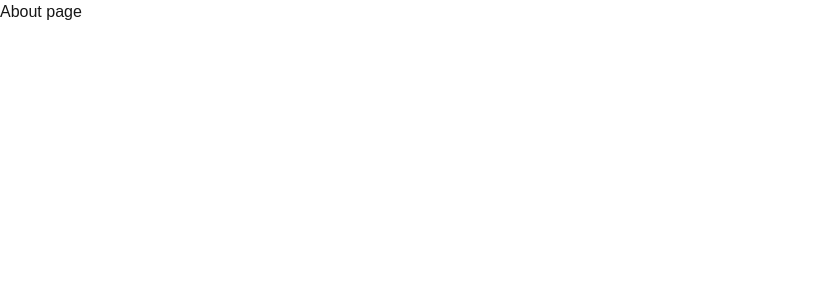
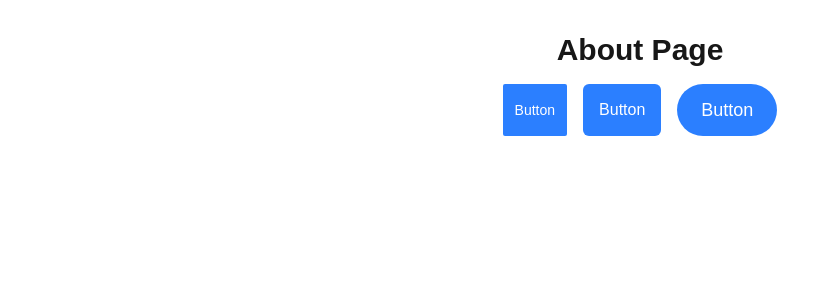
Before and after one commit to Deremas/alx-project-0x02-setup, a Next.js app in the folder alx-project-0x02/: page /about in a window 1280 px wide. Shown: the top 300 px of the page, without its empty margins (0-840 px from the left). Built offline with nearby package versions, Linux system fonts and the light colour scheme.

Commit message:
button component added

```diff
--- /dev/null
+++ b/alx-project-0x02/components/common/Button.tsx
@@ -0,0 +1,23 @@
+import { ButtonProps } from "@/interfaces";
+import React from "react";
+
+const Button: React.FC<ButtonProps> = ({
+  size = "medium",
+  shape = "rounded-md",
+}) => {
+  const sizeClasses = {
+    small: "px-3 text-sm",
+    medium: "px-4 py-2 text-md",
+    large: "px-6 py-3 text-lg",
+  };
+
+  return (
+    <button
+      className={`bg-blue-500 text-white ${sizeClasses[size]} ${shape} hover:bg-blue-600 transition`}
+    >
+      Button
+    </button>
+  );
+};
+
+export default Button;
--- a/alx-project-0x02/components/layout/Header.tsx
+++ b/alx-project-0x02/components/layout/Header.tsx
@@ -4,12 +4,19 @@ type Props = {};
 const Header = (props: Props) => {
   return (
     <>
-    <nav>
+      <nav>
         <ul>
-            <li><Link href="/home">Home</Link></li>
-            <li><Link href="/about">About</Link></li>
+          <li>
+            <Link href="/home">Home</Link>
+          </li>
+          <li>
+            <Link href="/about">About</Link>
+          </li>
+          <li>
+            <Link href="/posts">Posts</Link>
+          </li>
         </ul>
-    </nav>
+      </nav>
       <h1>Header</h1>
     </>
   );
--- a/alx-project-0x02/interfaces/index.ts
+++ b/alx-project-0x02/interfaces/index.ts
@@ -13,3 +13,7 @@ export interface Post {
   title: string;
   content: string;
 }
+export interface ButtonProps {
+  size?: "small" | "medium" | "large";
+  shape?: "rounded-sm" | "rounded-md" | "rounded-full";
+}
--- a/alx-project-0x02/pages/about.tsx
+++ b/alx-project-0x02/pages/about.tsx
@@ -1,10 +1,19 @@
+import Button from "@/components/common/Button";
 
 type Props = {};
 
-const about = (props: Props) => {
+const about = () => {
   return (
     <>
-      <h1>About page</h1>
+      <div className="p-8 flex flex-col gap-4 items-center">
+        <h1 className="text-3xl font-bold">About Page</h1>
+
+        <div className="flex gap-4">
+          <Button size="small" shape="rounded-sm" />
+          <Button size="medium" shape="rounded-md" />
+          <Button size="large" shape="rounded-full" />
+        </div>
+      </div>
     </>
   );
 };
--- /dev/null
+++ b/alx-project-0x02/pages/posts.tsx
@@ -0,0 +1,11 @@
+import React from 'react'
+
+type Props = {}
+
+const posts = (props: Props) => {
+  return (
+    <div>posts</div>
+  )
+}
+
+export default posts
```
